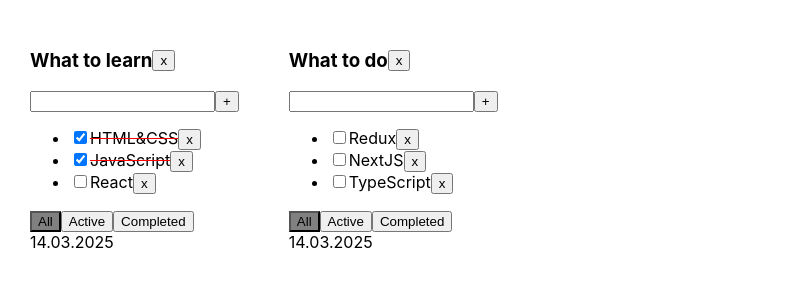
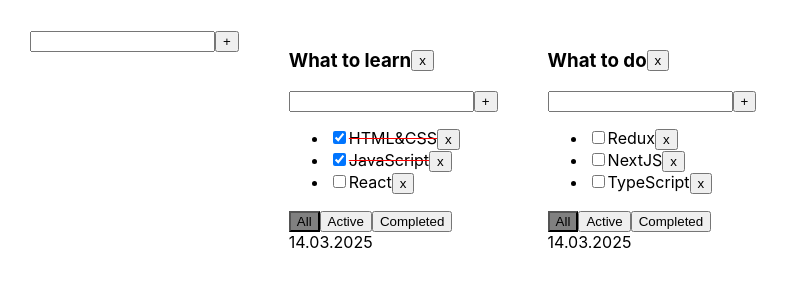
Before and after one commit to Sergei-SLS/lessons, a React (Vite) app: page / in a window 1280 px wide. Shown: the top 300 px of the page, without its empty margins (0-789 px from the left). Built offline with nearby package versions, Linux system fonts and the light colour scheme.

Commit message:
create tasks and todolist

```diff
--- a/src/App.tsx
+++ b/src/App.tsx
@@ -2,6 +2,7 @@ import './App.css'
 import {TodoListItem} from "./TodoListItem.tsx";
 import {useState} from "react";
 import {v1} from "uuid";
+import {CreateItemForm} from "./CreateItemForm.tsx";
 
 export type FilterValues = 'all' | 'active' | 'completed';
 
@@ -61,6 +62,13 @@ export const App = () => {
         setTasks({...tasks, [todolistId]: tasks[todolistId].map(task => task.id == taskId ? {...task, isDone} : task)})
     }
 
+    const createTodolist = (title: string) => {
+        const todolistId = v1();
+        const newTodolist: Todolist = {id: todolistId, title, filter: 'all' }
+        setTodolists([newTodolist, ...todolists])
+        setTasks({ ...tasks, [todolistId]: [] })
+    }
+
     const deleteTodolist = (todolistId: string) => {
         setTodolists(todolists.filter(todolist => todolist.id !== todolistId))
         delete tasks[todolistId]
@@ -69,6 +77,7 @@ export const App = () => {
 
     return (
         <div className="app">
+            <CreateItemForm onCreateItem={createTodolist}/>
             {todolists.map(mapToDo => {
                 const todolistTasks = tasks[mapToDo.id]
                 let filteredTasks = todolistTasks
@@ -82,6 +91,7 @@ export const App = () => {
                     <TodoListItem key={mapToDo.id}
                                   todolist={mapToDo}
                                   tasks={filteredTasks}
+                                  // createTodolist={createTodolist}
                                   deleteTodolist={deleteTodolist}
                                   deleteTask={deleteTask}
                                   changeFilter={changeFilter}
```
